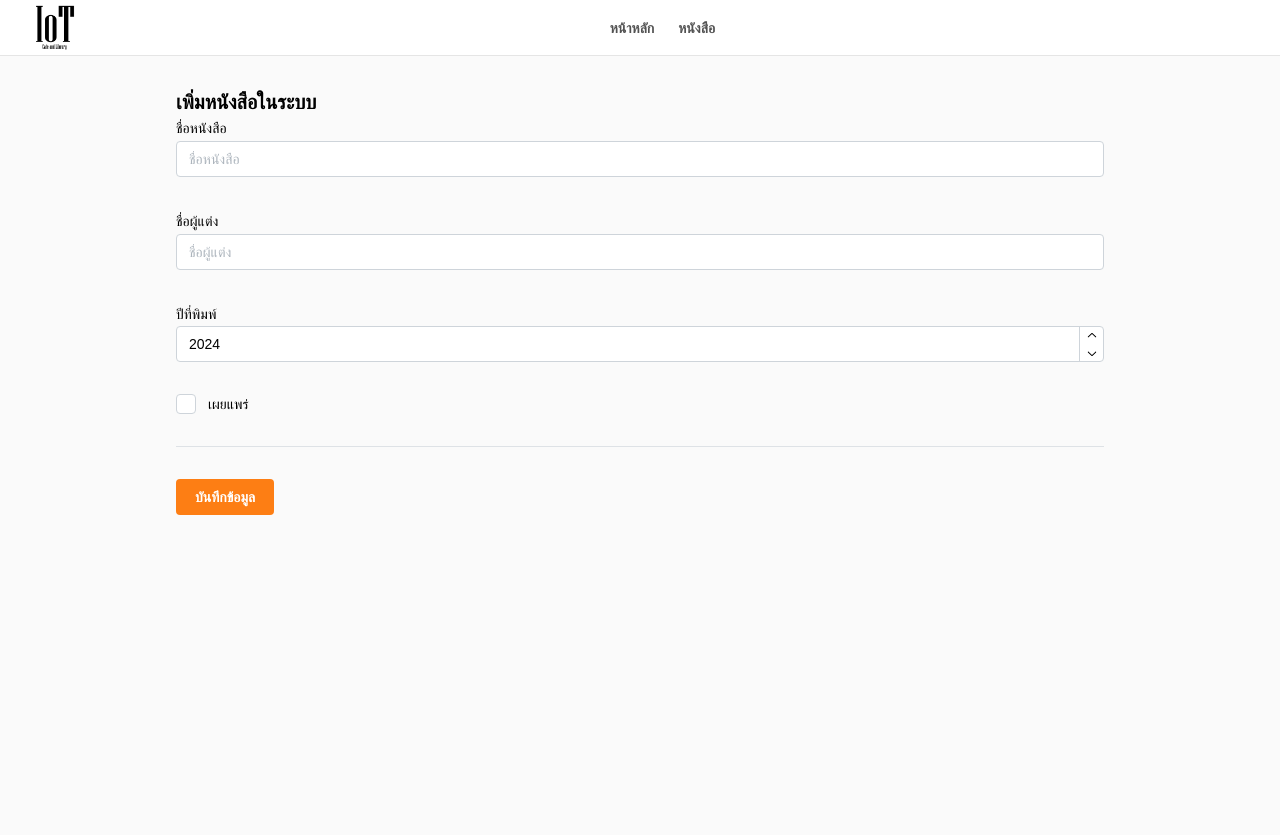
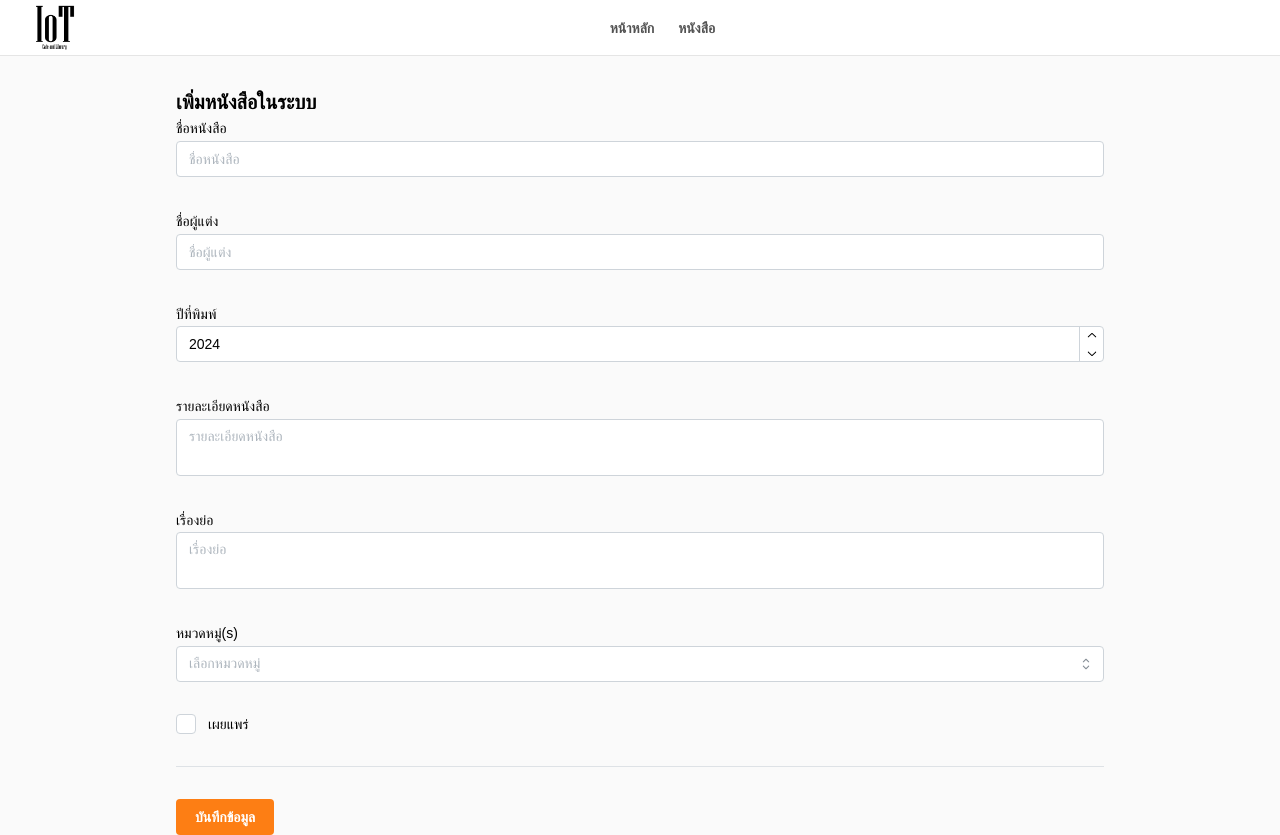
Before and after one commit to Narsisus/project-vercel, a React (Vite) app in the folder frontend_vercel_project/: page /books/create in a window 1280 px wide. Before the commit the page ends 800 px from the top, so only its background shows below. Built offline with nearby package versions, Linux system fonts and the light colour scheme; no server answers.

Commit message:
Update book-create.tsx

```diff
--- a/frontend_vercel_project/src/pages/book-create.tsx
+++ b/frontend_vercel_project/src/pages/book-create.tsx
@@ -1,6 +1,6 @@
 import { useNavigate } from "react-router-dom";
 import Layout from "../components/layout";
-import { Button, Checkbox, Container, Divider, NumberInput, TextInput } from "@mantine/core";
+import { Button, Checkbox, Container, Divider, NumberInput, TextInput, Textarea, MultiSelect } from "@mantine/core";
 import { isNotEmpty, useForm } from "@mantine/form";
 import { useState } from "react";
 import axios, { AxiosError } from "axios";
@@ -18,12 +18,18 @@ export default function BookCreatePage() {
       author: "",
       year: 2024,
       is_published: false,
+      description: "", // New field for book description
+      summary: "",     // New field for book summary
+      categories: [],  // New field for categories
     },
 
     validate: {
       title: isNotEmpty("กรุณาระบุชื่อหนังสือ"),
       author: isNotEmpty("กรุณาระบุชื่อผู้แต่ง"),
       year: isNotEmpty("กรุณาระบุปีที่พิมพ์หนังสือ"),
+      description : isNotEmpty("กรุณาระบุรายละเอียดหนังสือ"),
+      summary: isNotEmpty("กรุณาระบุเรื่องย่อ"),
+      categories: isNotEmpty("กรุณาระบุหมวดหมู่"),
     },
   });
 
@@ -91,9 +97,24 @@ export default function BookCreatePage() {
               {...bookCreateForm.getInputProps("year")}
             />
 
-            {/* TODO: เพิ่มรายละเอียดหนังสือ */}
-            {/* TODO: เพิ่มเรื่องย่อ */}
-            {/* TODO: เพิ่มหมวดหมู่(s) */}
+          <Textarea
+            label="รายละเอียดหนังสือ"
+            placeholder="รายละเอียดหนังสือ"
+            {...bookCreateForm.getInputProps("description")}
+          />
+
+          <Textarea
+            label="เรื่องย่อ"
+            placeholder="เรื่องย่อ"
+            {...bookCreateForm.getInputProps("summary")}
+          />
+
+          <MultiSelect
+            label="หมวดหมู่(s)"
+            placeholder="เลือกหมวดหมู่"
+            data={[]} // You can populate this with a list of categories
+            {...bookCreateForm.getInputProps("categories")}
+          />
 
             <Checkbox
               label="เผยแพร่"
```
